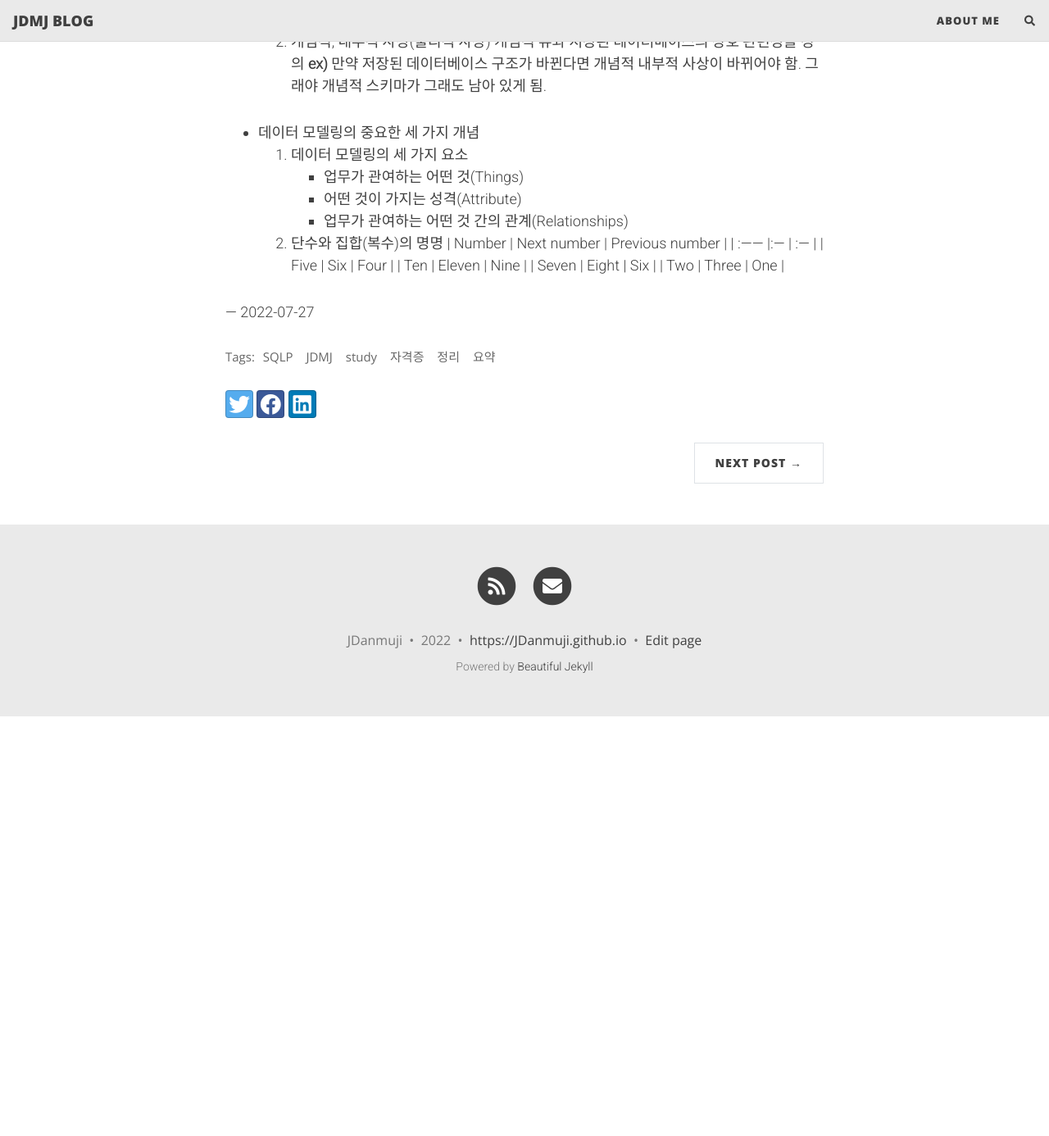
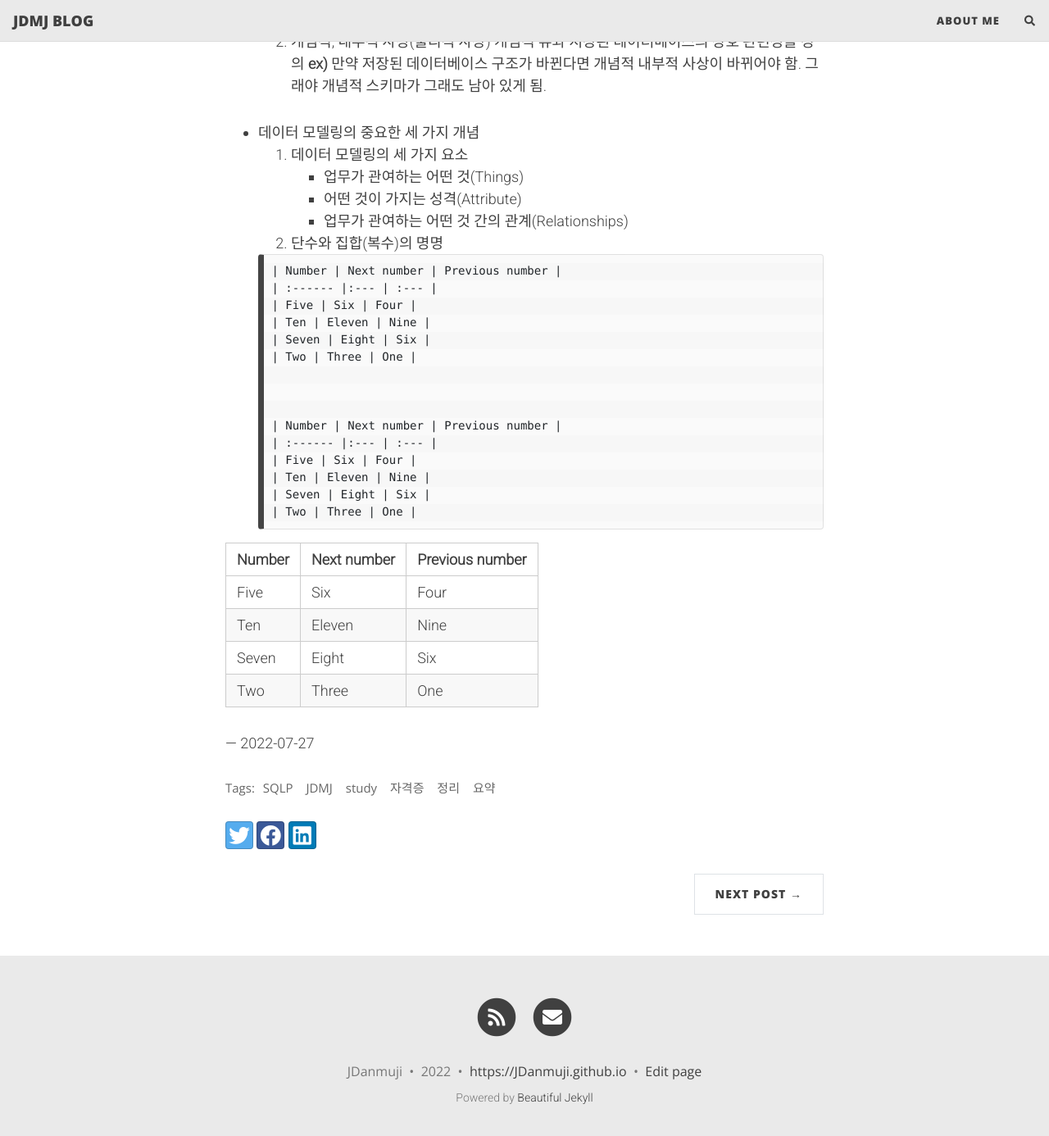
Before and after one commit to JDanmuji/JDanmuji.github.io, a Jekyll site: the page built from _posts/2022-07-26-SQLP STUDY 1.md, in a window 1280 px wide and 1400 px high, scrolled down 3560 px. Shown: the top 1386 px of the window at 82% size. Built offline with Jekyll 4.4.1, drawn with Linux system fonts in a browser that asks for light colours; nearby versions of some CDN libraries; comment, search, counter and statistics services are not loaded; before the commit the page ends 4434 px from its top, so only the background shows below that.

Commit message:
표 수정

```diff
--- a/_posts/2022-07-26-SQLP STUDY 1.md
+++ b/_posts/2022-07-26-SQLP STUDY 1.md
@@ -142,6 +142,7 @@ tags: [SQLP, JDMJ, study, 자격증, 정리, 요약]
          - 업무가 관여하는 어떤 것 간의 관계(Relationships)
 
       2. 단수와 집합(복수)의 명명
+
         | Number | Next number | Previous number |
         | :------ |:--- | :--- |
         | Five | Six | Four |
@@ -149,4 +150,21 @@ tags: [SQLP, JDMJ, study, 자격증, 정리, 요약]
         | Seven | Eight | Six |
         | Two | Three | One |
 
+
+
+        | Number | Next number | Previous number |
+        | :------ |:--- | :--- |
+        | Five | Six | Four |
+        | Ten | Eleven | Nine |
+        | Seven | Eight | Six |
+        | Two | Three | One |
+
+
+| Number | Next number | Previous number |
+| :------ |:--- | :--- |
+| Five | Six | Four |
+| Ten | Eleven | Nine |
+| Seven | Eight | Six |
+| Two | Three | One |
+
 --- 2022-07-27
```
